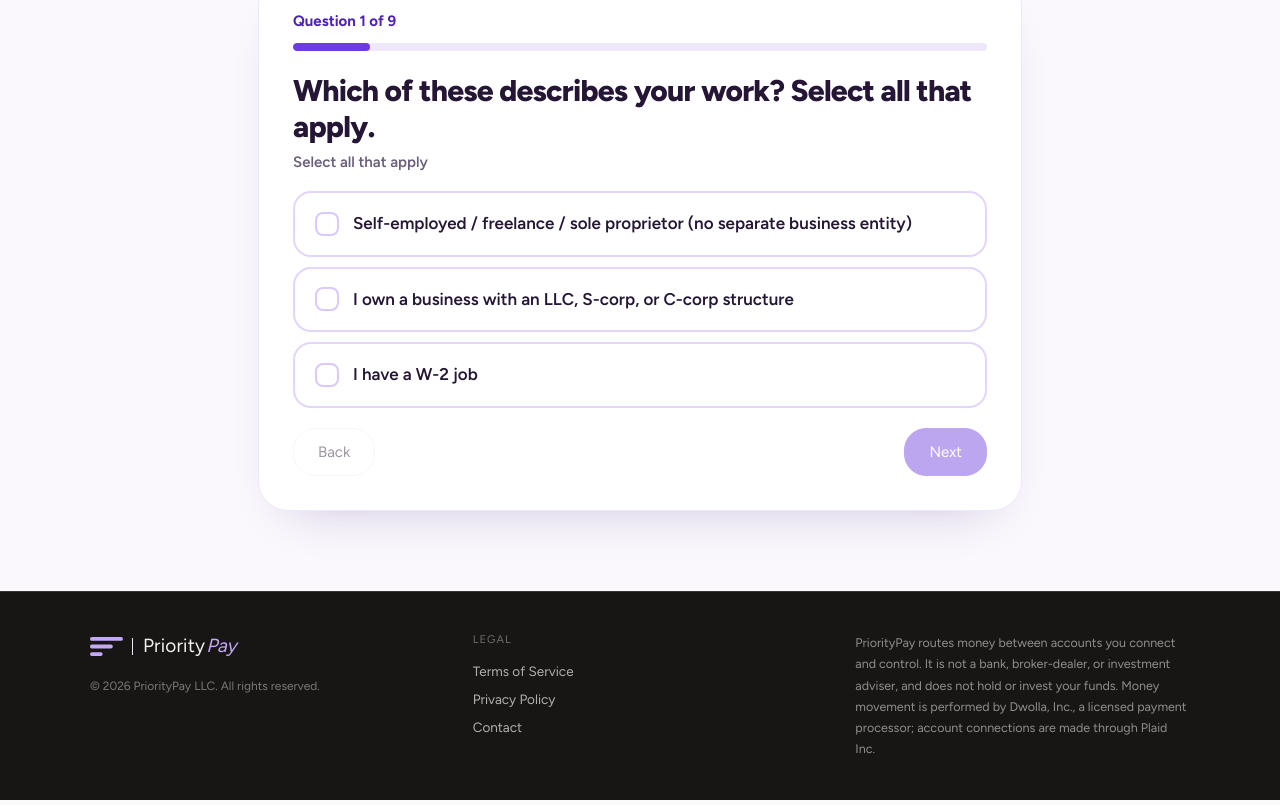
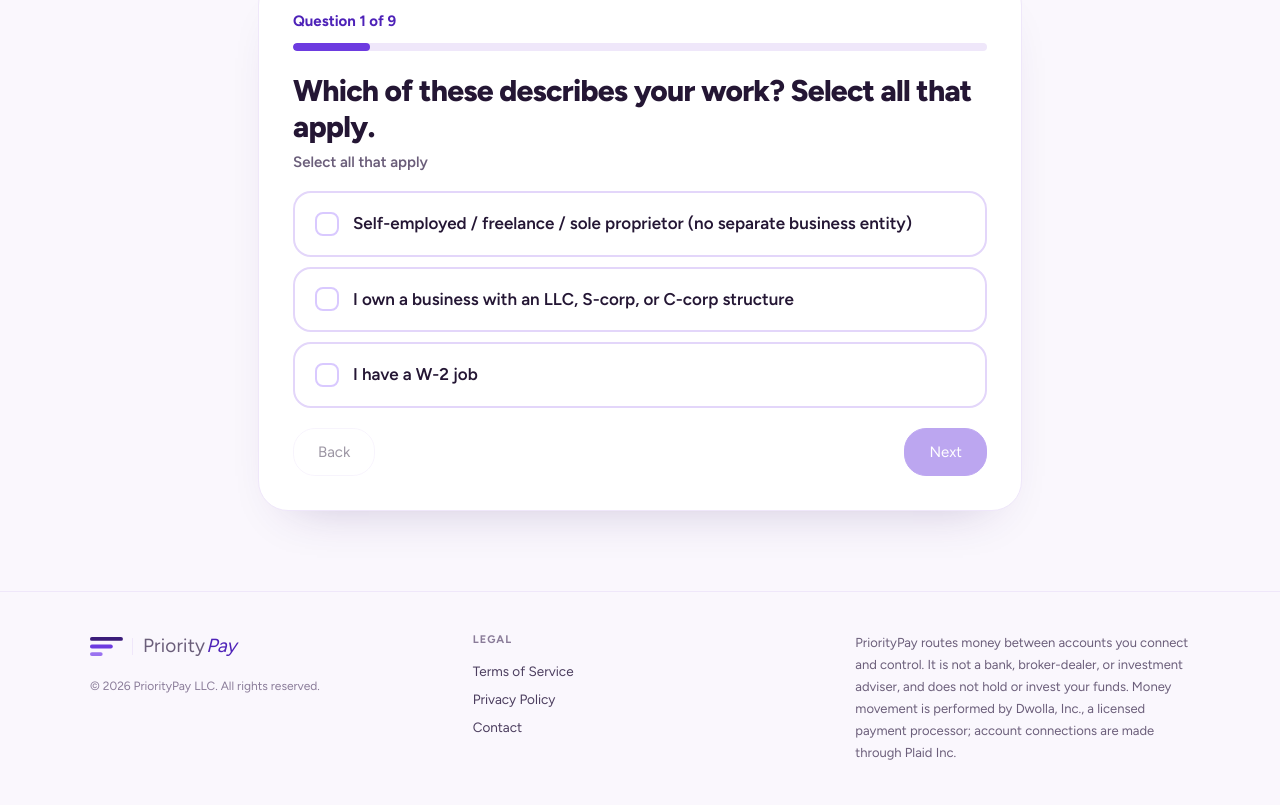
Before and after one commit to meganmahoney123/prioritypay-simple, a Next.js app: page /tax-savings-quiz in a window 1280 px wide. Shown: the part 309-1114 px from the top of the page. Built offline with nearby package versions, Linux system fonts and the light colour scheme.

Commit message:
Update PublicFooter.js

```diff
--- a/components/PublicFooter.js
+++ b/components/PublicFooter.js
@@ -9,17 +9,21 @@ import PriorityPayLogo from "./PriorityPayLogo";
 // signup screen. That's a real gap for a business applying for Dwolla's
 // Access API: reviewers check that a live, public site clearly names
 // the legal entity and links its Terms/Privacy, not just that the pages
-// exist somewhere. Hardcoded colors (not --color-* tokens) on purpose,
-// same as the original Homepage footer, so it renders identically
-// whether or not an ancestor sets LEDGER_TOKENS.
+// exist somewhere.
+//
+// Restyled per the Aug 2026 Bloom redesign (spec 02): light footer
+// (#FAF7FD, 1px #EFE7FA top rule, purple logo) replacing the old dark
+// (#171614) footer -- this is shared chrome, so the swap applies to
+// every public page at once, matching the light footer already used on
+// Homepage/onboarding.
 export default function PublicFooter() {
   const year = new Date().getFullYear();
   return (
     <footer
       style={{
-        background: "#171614",
-        color: "color-mix(in srgb, #f3f2f2 55%, transparent)",
-        borderTop: "1px solid color-mix(in srgb, #f3f2f2 14%, transparent)",
+        background: "#FAF7FD",
+        color: "#6B5E7A",
+        borderTop: "1px solid #EFE7FA",
       }}
     >
       <div
@@ -34,12 +38,10 @@ export default function PublicFooter() {
         }}
       >
         <div>
-          <div style={{ color: "#f3f2f2", marginBottom: 14 }}>
-            <PriorityPayLogo size={19} markColor="var(--color-accent-400)" payColor="var(--color-accent-400)" />
+          <div style={{ marginBottom: 14 }}>
+            <PriorityPayLogo size={19} payColor="#4E22B8" />
           </div>
-          <p style={{ fontSize: 12, margin: 0, color: "color-mix(in srgb, #f3f2f2 45%, transparent)" }}>
-            &copy; {year} PriorityPay LLC. All rights reserved.
-          </p>
+          <p style={{ fontSize: 12, margin: 0, color: "#8A7C99" }}>&copy; {year} PriorityPay LLC. All rights reserved.</p>
         </div>
 
         <div>
@@ -48,26 +50,27 @@ export default function PublicFooter() {
               fontSize: 11,
               letterSpacing: "0.1em",
               textTransform: "uppercase",
-              color: "color-mix(in srgb, #f3f2f2 40%, transparent)",
+              fontWeight: 700,
+              color: "#8A7C99",
               marginBottom: 12,
             }}
           >
             Legal
           </div>
           <div style={{ display: "flex", flexDirection: "column", gap: 8 }}>
-            <Link href="/terms" style={{ color: "color-mix(in srgb, #f3f2f2 70%, transparent)", fontSize: 13.5, textDecoration: "none" }}>
+            <Link href="/terms" style={{ color: "#4B3D5E", fontSize: 13.5, textDecoration: "none" }}>
               Terms of Service
             </Link>
-            <Link href="/privacy" style={{ color: "color-mix(in srgb, #f3f2f2 70%, transparent)", fontSize: 13.5, textDecoration: "none" }}>
+            <Link href="/privacy" style={{ color: "#4B3D5E", fontSize: 13.5, textDecoration: "none" }}>
               Privacy Policy
             </Link>
-            <a href="mailto:megan@ignitemysite.com" style={{ color: "color-mix(in srgb, #f3f2f2 70%, transparent)", fontSize: 13.5, textDecoration: "none" }}>
+            <a href="mailto:megan@ignitemysite.com" style={{ color: "#4B3D5E", fontSize: 13.5, textDecoration: "none" }}>
               Contact
             </a>
           </div>
         </div>
 
-        <p style={{ fontSize: 12.5, lineHeight: 1.7, margin: 0, maxWidth: "60em" }}>
+        <p style={{ fontSize: 13, lineHeight: 1.7, margin: 0, maxWidth: "60em", color: "#6B5E7A" }}>
           PriorityPay routes money between accounts you connect and control. It is not a bank, broker-dealer, or
           investment adviser, and does not hold or invest your funds. Money movement is performed by Dwolla, Inc., a
           licensed payment processor; account connections are made through Plaid Inc.
```
